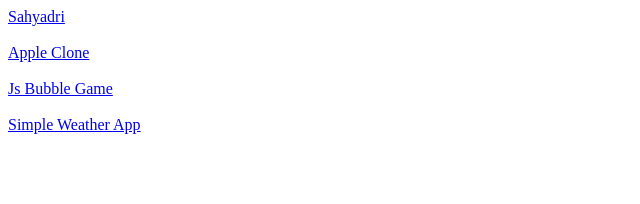
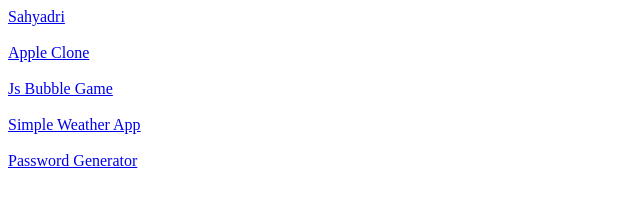
Before and after one commit to sanketshinde3001/sanketshinde3001.github.io, a plain HTML site: page index.html in a window 1280 px wide. Shown: the whole page, without its empty margins (0-640 px from the left). Drawn offline with Linux system fonts and the light colour scheme.

Commit message:
Update index.html

```diff
--- a/index.html
+++ b/index.html
@@ -17,6 +17,9 @@
         <br>
         <br>
         <a href="2 weather App/index.html" target="_blank">Simple Weather App</a>
+        <br>
+        <br>
+        <a href="2 Password Generator/index.html" target="_blank">Password Generator</a>
 
     </div>
 </body>
```
